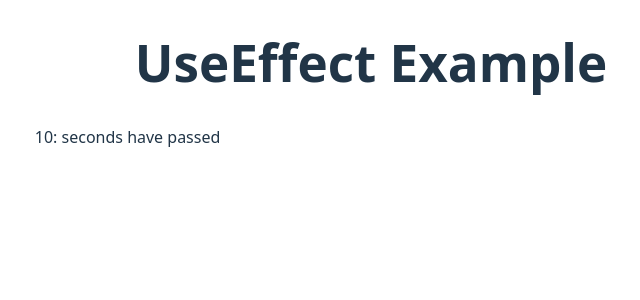
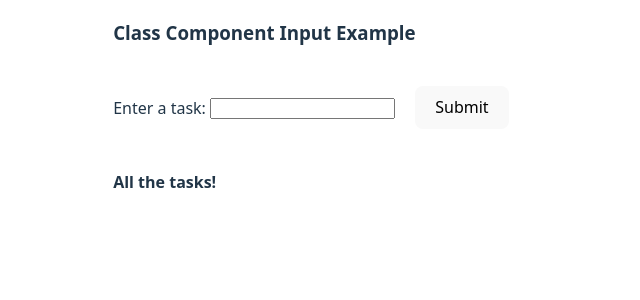
Before and after one commit to NebiyuCS50/react-tryouts, a React (Vite) app: page / in a window 1280 px wide. Shown: the top 300 px of the page, without its empty margins (319-959 px from the left). Built offline with nearby package versions, Linux system fonts and the light colour scheme.

Commit message:
update main rendering to include ClassInput component and comment out UseEffect

```diff
--- a/src/main.jsx
+++ b/src/main.jsx
@@ -9,6 +9,7 @@ import SharedState from "./SharedState";
 import SyncedInputs from "./CommonState";
 import LiftingStateParent from "./LiftingStateParent";
 import UseEffect from "./UseEffect";
+import ClassInput from "./ClassInput";
 createRoot(document.getElementById("root")).render(
   <StrictMode>
     {/* <SyncedInputs /> */}
@@ -18,6 +19,7 @@ createRoot(document.getElementById("root")).render(
     {/* <Person /> */}
     {/* <Try /> */}
     {/* <LiftingStateParent /> */}
-    <UseEffect />
+    {/* <UseEffect /> */}
+    <ClassInput name="Class Component Input Example" />
   </StrictMode>
 );
```
